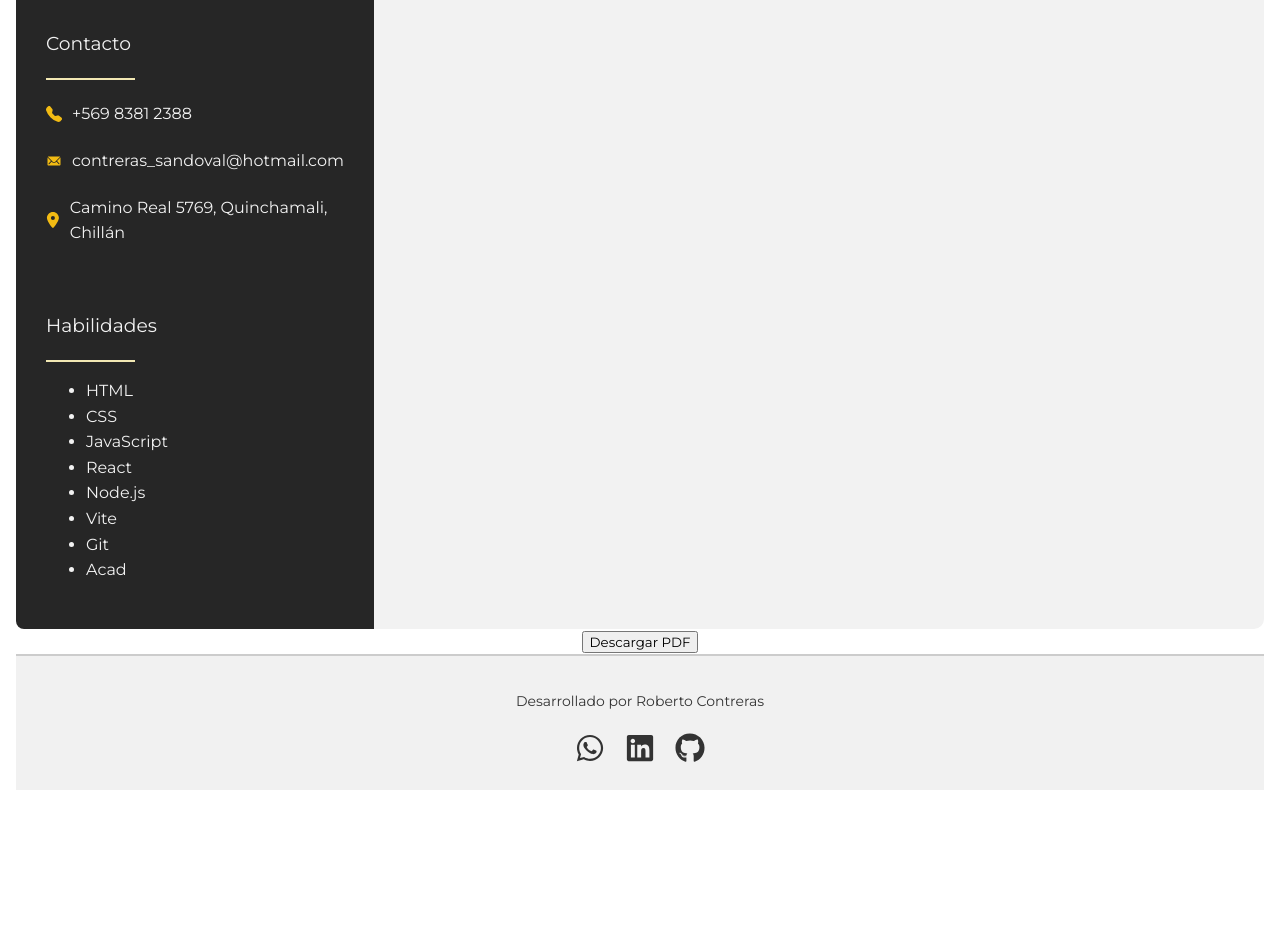
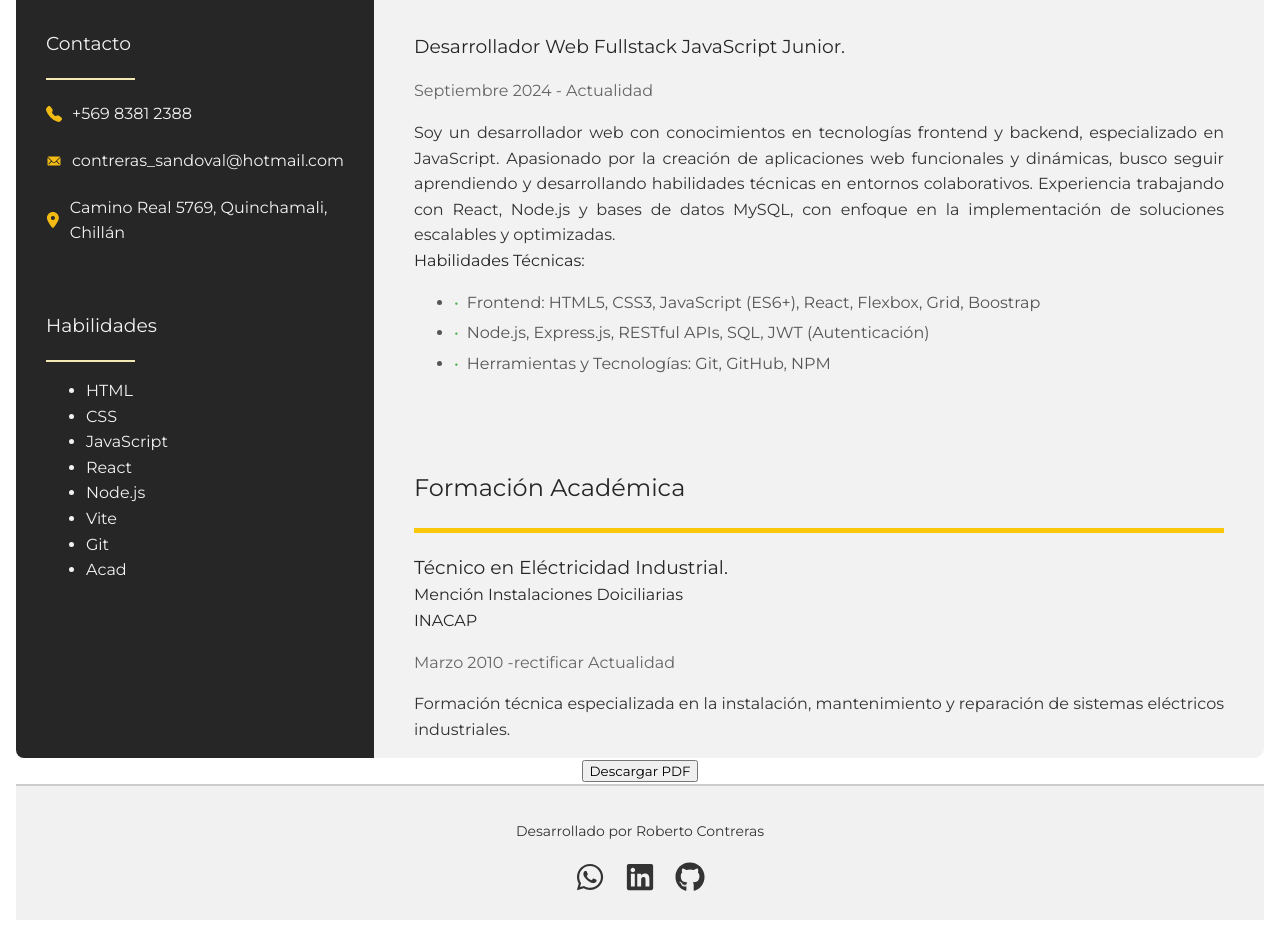
Before and after one commit to robertocontrerassandoval/curriculum, a React (Vite) app in the folder frontend/: page /curriculum in a window 1280 px wide. Shown: the part 720-1656 px from the top of the page. Before the commit the page ends 1526 px from the top, so only its background shows below. Built offline with nearby package versions, Linux system fonts and the light colour scheme.

Commit message:
:wrench: update Curriculum component and styles

```diff
--- a/frontend/src/index.css
+++ b/frontend/src/index.css
@@ -64,7 +64,7 @@ body {
 }
 
 /* Home.css */
-.home{
+.home {
   display: flex;
 
   justify-content: center;
@@ -78,9 +78,8 @@ padding: 20px;
   overflow: hidden; /* Para evitar desbordamientos de elementos */
 }
 
-
 .home:before {
-  content: ''; /* Crea un pseudo-elemento */
+  content: ""; /* Crea un pseudo-elemento */
   position: absolute;
   top: 0;
   left: 0;
@@ -89,7 +88,7 @@ overflow: hidden; /* Para evitar desbordamientos de elementos */
   background-image: inherit; /* Hereda la imagen de fondo */
   filter: blur(6px); /* Aplica el desenfoque */
   opacity: 0.6;
-z-index: 1  ;
+  z-index: 1;
   transition: opacity 0.3s ease; /* Añadir una transición suave */
 }
 
@@ -107,8 +106,13 @@ padding: 20px;
 
 .home-content {
   width: 60%;
-  height:300px;
-  background-color: rgba(242, 242, 242, 0.7); /* Fondo con opacidad (0.7 es 70% de opacidad) */
+  height: 300px;
+  background-color: rgba(
+    242,
+    242,
+    242,
+    0.7
+  ); /* Fondo con opacidad (0.7 es 70% de opacidad) */
   display: flex;
   justify-content: center;
   flex-direction: column; /* Alinea los elementos verticalmente */
@@ -119,18 +123,17 @@ padding: 20px;
   box-shadow: 0 4px 6px rgba(0, 0, 0, 0.15); /* Agrega sombra suave */
   text-align: center; /* Centra el texto */
   transition: transform 0.3s ease; /* Suaviza cualquier cambio al interactuar */
-
 }
 .home-content:hover {
   transform: scale(1.05); /* Movimiento suave hacia arriba al pasar el ratón */
 }
 
-.home-image{
+.home-image {
   display: flex;
   width: 45%;
   justify-content: flex-end;
   align-items: center;
-  padding: 0px 60px 0px 30px ;
+  padding: 0px 60px 0px 30px;
   z-index: 2;
 }
 
@@ -175,7 +178,6 @@ padding: 20px;
   opacity: 0.9; /* Ligero cambio de opacidad */
 }
 
-
 .home-buttons a.active {
   background-color: #e59d06; /* Color de fondo cuando el enlace está activo */
   color: white; /* Mantiene el texto blanco */
@@ -186,12 +188,6 @@ padding: 20px;
   outline: none; /* Elimina el contorno cuando se hace clic en el enlace */
   background-color: #e59d06;
 }
-
-
-
-
-
-
 
 /* Estilos para el contenido */
 .home h1,
@@ -237,7 +233,6 @@ text-align: center;
   margin-bottom: 30px;
   padding: 0 100px 0 0;
 }
-
 
 /* Footer.css */
 
@@ -361,7 +356,7 @@ text-align: center;
 .banner-curriculum {
   display: flex;
   flex-direction: column;
-  justify-content: center;
+  justify-content: flex-start;
   align-items: center;
   text-align: left;
   padding: 0px 30px 30px 30px;
@@ -373,6 +368,9 @@ text-align: center;
 }
 
 .content-curriculum {
+  display: flex;
+  flex-direction: column;
+
   flex: 75%; /* Ocupa el 50% del espacio disponible */
   background-color: #f2f2f2; /* Solo un color de ejemplo */
   border-radius: 0px 10px 10px 0px;
@@ -385,7 +383,8 @@ text-align: center;
   height: auto; /* Mantiene la proporción de la imagen */
   border-width: 0px 3px 3px 3px; /* Superior, derecho, inferior, izquierdo */
   border-style: solid; /* Definir el estilo de la línea */
-  background-color: #404040;
+  border-radius: 0px 0px 8px 8px;
+  background-image: url(https://images.unsplash.com/photo-1504868584819-f8e8b4b6d7e3?w=500&auto=format&fit=crop&q=60&ixlib=rb-4.0.3&ixid=M3wxMjA3fDB8MHxzZWFyY2h8M3x8b2ZpY2luYSUyMHRyYWJham98ZW58MHx8MHx8fDA%3D);
   border-color: #f3c215;
   /*filter: grayscale(90%); */
 }
--- a/frontend/src/views/Curriculum.jsx
+++ b/frontend/src/views/Curriculum.jsx
@@ -45,7 +45,12 @@ const Curriculum = () => {
             <h3>Sobre Mi</h3>
             <hr className="separador-banner"></hr>
             <p>
-            Soy un desarrollador web en formación con pasión por crear aplicaciones web dinámicas. Me especializo en JavaScript, tanto en frontend como backend, y busco aprender y crecer aplicando tecnologías modernas y prácticas ágiles para ofrecer soluciones eficientes.            </p>
+              Soy un desarrollador web en formación con pasión por crear
+              aplicaciones web dinámicas. Me especializo en JavaScript, tanto en
+              frontend como backend, y busco aprender y crecer aplicando
+              tecnologías modernas y prácticas ágiles para ofrecer soluciones
+              eficientes.{" "}
+            </p>
             <br></br>
             <h3>Contacto</h3>
             <hr className="separador-banner"></hr>
@@ -84,13 +89,17 @@ const Curriculum = () => {
             <h4>Desarrollador web Fullstack JavaScript</h4>
           </div>
           <br></br>
+
+
           <h2>
             <strong>Experiencia Laboral</strong>
           </h2>
           <hr className="separador-content"></hr>
 
           <div className="trabajo">
-            <h3>Técnico en Eléctricidad Industrial.</h3>
+            <h3>
+              <strong>Técnico en Eléctricidad Industrial.</strong>
+            </h3>
             <p className="company">Marzo 2010 - Actualidad</p>
             <p class="responsibilities">
               Como electricista industrial con experiencia en instalaciones
@@ -104,13 +113,61 @@ const Curriculum = () => {
               eléctricos. Además, he implementado soluciones que han generado
               ahorros significativos en el consumo energético.{" "}
             </p>
+            <br></br>
           </div>
+          <div className="trabajo">
+            <h3>
+              <strong>Desarrollador Web Fullstack JavaScript Junior.</strong>
+            </h3>
+            <p className="company">Septiembre 2024 - Actualidad</p>
+            <p class="responsibilities">
+              Soy un desarrollador web con conocimientos en tecnologías frontend
+              y backend, especializado en JavaScript. Apasionado por la creación
+              de aplicaciones web funcionales y dinámicas, busco seguir
+              aprendiendo y desarrollando habilidades técnicas en entornos
+              colaborativos. Experiencia trabajando con React, Node.js y bases
+              de datos MySQL, con enfoque en la implementación de
+              soluciones escalables y optimizadas.
+              <h4> <strong>Habilidades Técnicas:</strong></h4>
+              <ul>
+                <li>Frontend: HTML5, CSS3, JavaScript (ES6+), React, Flexbox, Grid, Boostrap</li>
+                <li>Node.js, Express.js, RESTful APIs, SQL, JWT (Autenticación)</li>
+                <li>Herramientas y Tecnologías: Git, GitHub, NPM</li>
+              </ul>
+            </p>
+          </div>
+
+          <br></br>
+          <br></br>
+          <br></br>
+
+          <h2>
+          <strong>Formación Académica</strong>
+          </h2>
+
+          <hr className="separador-content"></hr>
+
+          <div className="trabajo">
+            <h3>
+              <strong>Técnico en Eléctricidad Industrial.</strong>
+            </h3>
+            <h4>Mención Instalaciones Doiciliarias</h4>
+            <h4>INACAP</h4>
+            <p className="company">Marzo 2010 -rectificar Actualidad</p>
+            <p class="responsibilities">
+            Formación técnica especializada en la instalación, mantenimiento y reparación de sistemas eléctricos industriales.
+            </p>
         </div>
+
+
+          </div>
+
       </div>
 
       {/* Botón para descargar el PDF */}
       <button onClick={descargarPDF}>Descargar PDF</button>
     </div>
+
   );
 };
 
```
Lines whose indentation alone changed are shown as unchanged.
